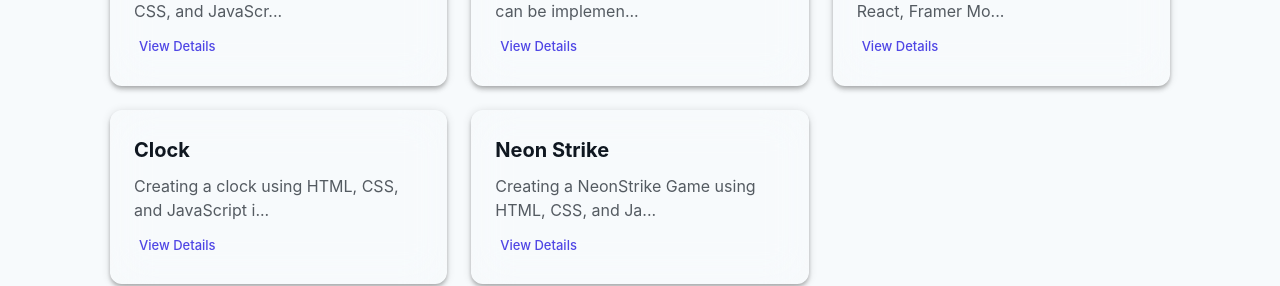
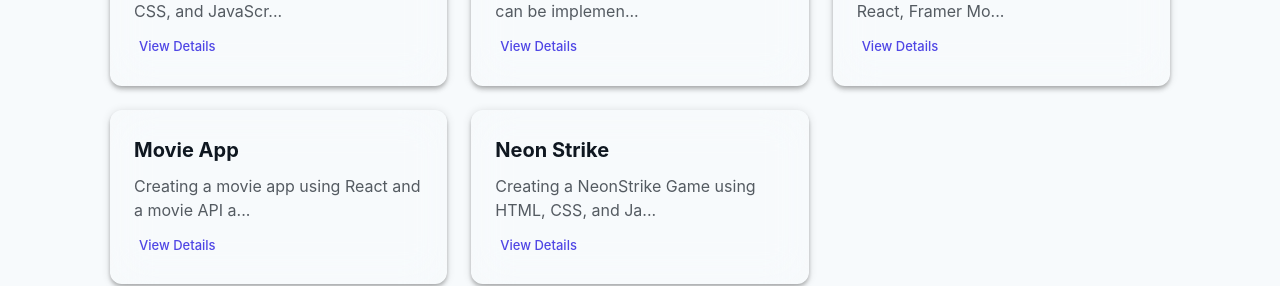
Before and after one commit to Kaving2005/portfolio, a React (Vite) app: page / in a window 1280 px wide. Shown: the part 1340-1626 px from the top of the page. Built offline with nearby package versions, Linux system fonts and the light colour scheme.

Commit message:
project add

```diff
--- a/index.html
+++ b/index.html
@@ -4,7 +4,7 @@
 <meta charset="utf-8" />
 <meta name="viewport" content="width=device-width, initial-scale=1.0" />
 <title>Portfolio</title>
-<link rel="icon" href="/images/port.jpg">
+<link rel="icon" href="/images/image.png"  />
 </head>
 <body>
 <div id="root"></div>
--- a/src/sections/ProjectsGrid.jsx
+++ b/src/sections/ProjectsGrid.jsx
@@ -25,13 +25,13 @@
     github: "https://github.com/Kaving2005/portfolio",
   },
   {
-    title: "Clock",
-    desc: "Creating a clock using HTML, CSS, and JavaScript involves three distinct components working together",
-    tags: ["HTML", "CSS", "JS"],
-    demo: "https://analog-clock-kavings-projects.vercel.app/",
-    github: "https://github.com/Kaving2005/Analog-Clock",
+    title: "Movie App",
+    desc: "Creating a movie app using React and a movie API and Node.js involves fetching data and displaying it in a user-friendly interface.",
+    tags: ["React", "API", "Node.js","MongoDB"],
+    demo: "https://kavingmovieapp.onrender.com/",
+    github: "https://github.com/Kaving2005/movie-app",
   },
-   {
+  {
     title: "Neon Strike",
     desc: "Creating a NeonStrike Game using HTML, CSS, and JavaScript involves three distinct components working together",
     tags: ["HTML", "CSS", "JS"],
```
Also changed, not shown: public/images/image.png (added).
